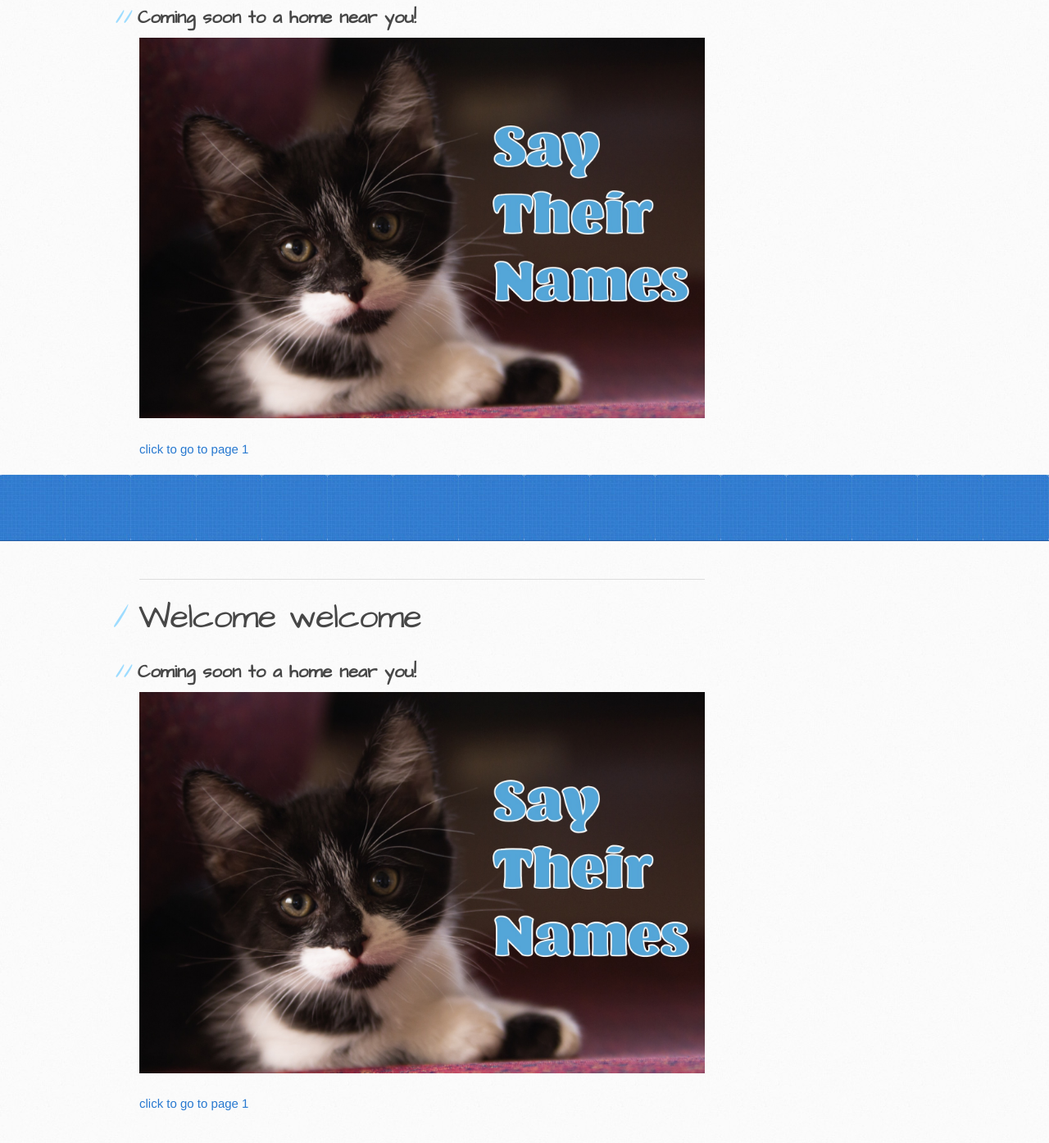
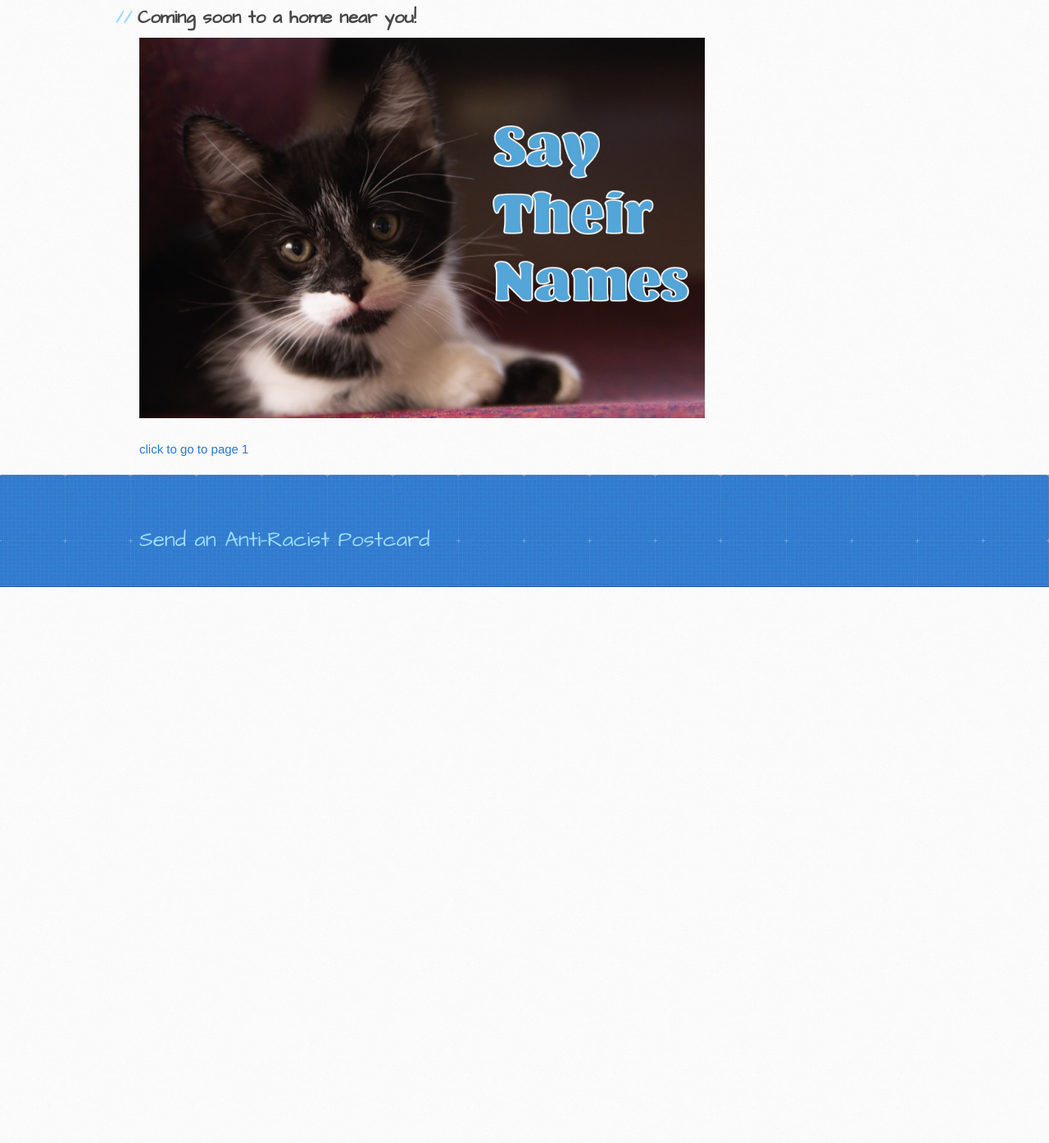
Before and after one commit to mir-lab/AntiRacistPostcardProject, a Jekyll site: the page built from docs/index.md, in a window 1280 px wide and 1400 px high, scrolled down 378 px. Shown: the top 1394 px of the window at 82% size. Built offline with Jekyll 4.4.1, drawn with Linux system fonts in a browser that asks for light colours; our own code applies the rules of GitHub Pages for plain Markdown files; the repository's description, which GitHub fills in, is left out; after the commit the page ends 1148 px from its top, so only the background shows below that.

Commit message:
second section

```diff
--- a/docs/_layouts/default.html
+++ b/docs/_layouts/default.html
@@ -75,31 +75,16 @@
   <body>
     <header>
       <div class="inner">
-
+       <br><h2>Send an Anti-Racist Postcard</h2></div>
       </div>
     </header>
 
     <div id="content-wrapper">
       <div class="inner clearfix">
         <section id="main-content">
-          {{ content }}
         </section>
-
       </div>
     </div>
 
 
-    {% if site.google_analytics %}
-      <script>
-        (function(i,s,o,g,r,a,m){i['GoogleAnalyticsObject']=r;i[r]=i[r]||function(){
-        (i[r].q=i[r].q||[]).push(arguments)},i[r].l=1*new Date();a=s.createElement(o),
-        m=s.getElementsByTagName(o)[0];a.async=1;a.src=g;m.parentNode.insertBefore(a,m)
-        })(window,document,'script','//www.google-analytics.com/analytics.js','ga');
-        ga('create', '{{ site.google_analytics }}', 'auto');
-        ga('send', 'pageview');
-      </script>
-    {% endif %}
-  </body>
-
-
 </html>
--- a/docs/index.md
+++ b/docs/index.md
@@ -1,4 +1,3 @@
-
 ---
 # Welcome welcome
 
```
